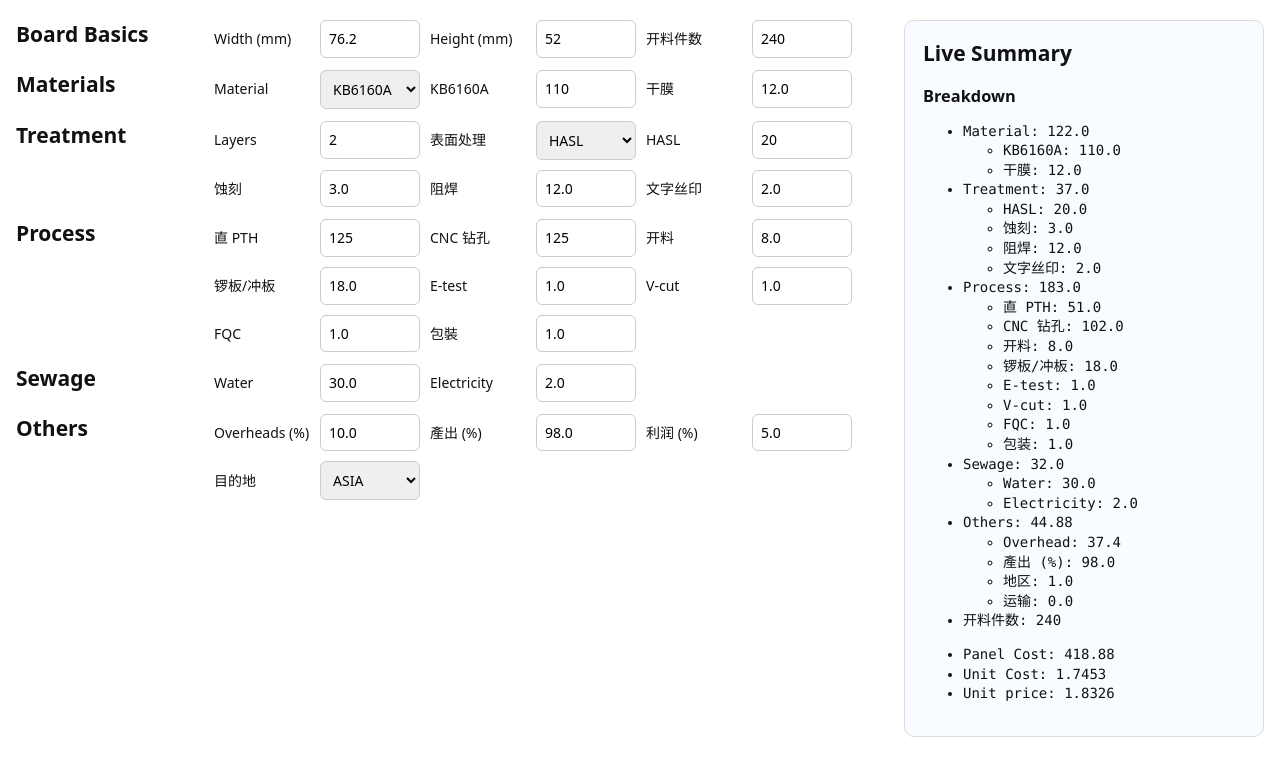
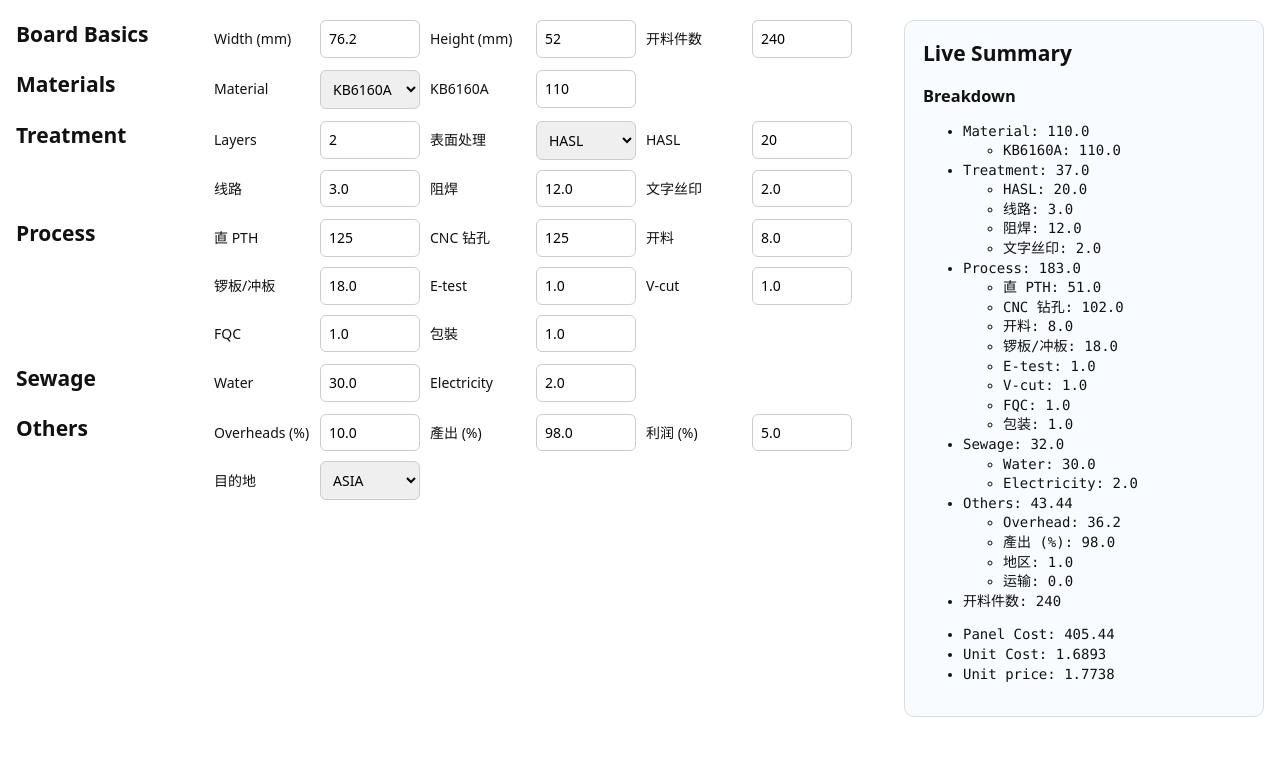
Before and after one commit to s006112/quote, a Flask app: page / in a window 1280 px wide. Shown: the part 55-820 px from the top of the page. After the commit the page ends 772 px from the top, so only its background shows below. Run offline with Flask 3, Linux system fonts and the light colour scheme.

Commit message:
干膜 + 蚀剧 → 线路,

```diff
--- a/presets.json
+++ b/presets.json
@@ -9,7 +9,6 @@
     "cnc_pth_holes": 125,
     "material": "KB6160A",
     "finish": "HASL",
-    "film_cost": 12.0,
     "masking_cost": 12.0,
     "silkscreen_cost": 2.0,
     "etching_cost": 3.0,
--- a/pricing.py
+++ b/pricing.py
@@ -12,7 +12,6 @@ class Inputs:
     cnc_pth_holes: int
     material: str
     finish: str
-    film_cost: float
     etching_cost: float
     masking_cost: float
     silkscreen_cost: float
@@ -55,7 +54,6 @@ def price_quote(inp: Inputs, prm: Params) -> dict:
     # Material cost
     material_components = {
         "laminate": prm.material_prices.get(inp.material, 15.0),
-        "film": inp.film_cost,
     }
     material_cost = _component_total(material_components)
 
--- a/templates/index.html
+++ b/templates/index.html
@@ -20,7 +20,7 @@
     </div>
     {% endif %}
 
-    <form id="quote-form" method="post" novalidate>
+    <form id="quote-form" method="post" novalidate data-default-material="{{ defaults.material|e }}" data-default-finish="{{ defaults.finish|e }}">
       <section>
         <h2>Board Basics</h2>
         <div class="grid">
@@ -50,9 +50,6 @@
             <span id="material-price-label">{{ (values.material or defaults.material) }}</span>
             <input name="material_price" id="material-price-input" type="number" step="1" value="{{ material_price_value }}">
           </label>
-          <label>干膜
-            <input name="film_cost" type="number" step="1" value="{{ values.film_cost }}">
-          </label>
         </div>
       </section>
 
@@ -73,7 +70,7 @@
             <span id="finish-price-label">{{ (values.finish or defaults.finish) }}</span>
             <input name="finish_price" id="finish-price-input" type="number" step="1" value="{{ finish_price_value }}">
           </label>
-          <label>蚀刻
+          <label>线路
             <input name="etching_cost" type="number" step="1" value="{{ values.etching_cost }}">
           </label>
           <label>阻焊
@@ -164,13 +161,12 @@
               <li>Material: {{ result.breakdown.material.total }}
                 <ul>
                   <li>{{ values.material or 'Laminate' }}: {{ result.breakdown.material.components.laminate }}</li>
-                  <li>干膜: {{ result.breakdown.material.components.film }}</li>
                 </ul>
               </li>
               <li>Treatment: {{ result.breakdown.treatment.total }}
                 <ul>
                   <li>{{ values.finish or 'Finish' }}: {{ result.breakdown.treatment.components.finish }}</li>
-                  <li>蚀刻: {{ result.breakdown.treatment.components.etching }}</li>
+                  <li>线路: {{ result.breakdown.treatment.components.etching }}</li>
                   <li>阻焊: {{ result.breakdown.treatment.components.masking }}</li>
                   <li>文字丝印: {{ result.breakdown.treatment.components.silkscreen }}</li>
                 </ul>
@@ -218,18 +214,24 @@
   </aside>
 </div>
 
+<script id="material-prices-data" type="application/json">{{ material_prices|tojson }}</script>
+<script id="finish-costs-data" type="application/json">{{ finish_costs|tojson }}</script>
+
 <script>
 (function () {
-  const materialPrices = {{ material_prices|tojson }};
-  const finishCosts = {{ finish_costs|tojson }};
-  const defaultMaterial = {{ defaults.material|tojson }};
-  const defaultFinish = {{ defaults.finish|tojson }};
+  const materialDataEl = document.getElementById('material-prices-data');
+  const finishDataEl = document.getElementById('finish-costs-data');
+  const materialPrices = materialDataEl ? JSON.parse(materialDataEl.textContent || '{}') : {};
+  const finishCosts = finishDataEl ? JSON.parse(finishDataEl.textContent || '{}') : {};
 
   const form = document.getElementById('quote-form');
   const summary = document.getElementById('live-summary');
   if (!form || !summary) {
     return;
   }
+
+  const defaultMaterial = form.dataset.defaultMaterial || '';
+  const defaultFinish = form.dataset.defaultFinish || '';
 
   let controller;
 
```
